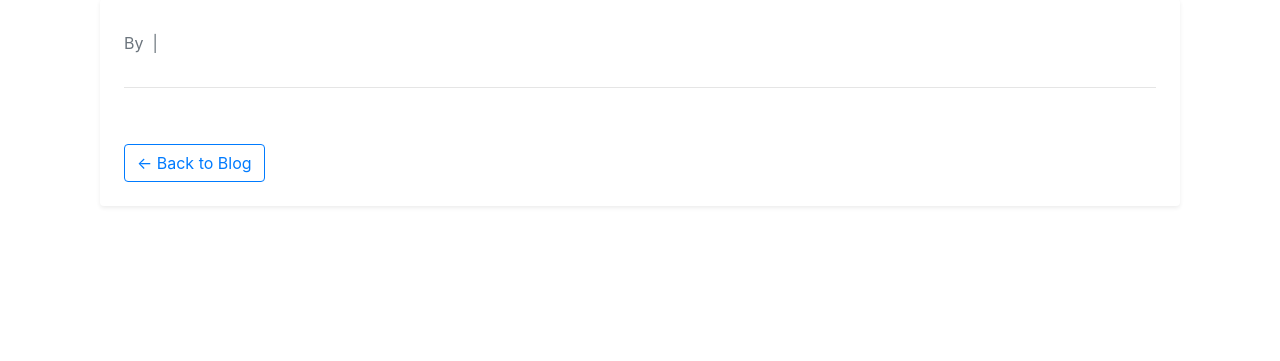
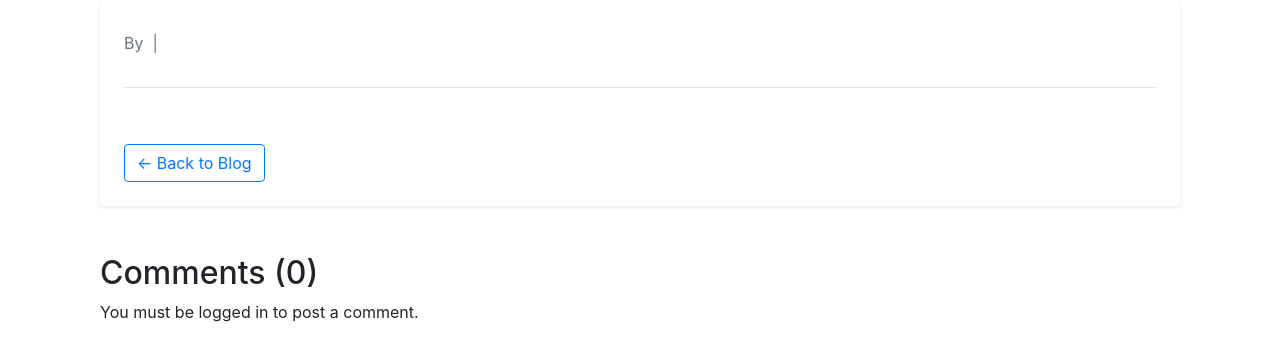
Before and after one commit to jenishkorat3/BlogAppDjango, a Django app: page /blog/1 in a window 1280 px wide. Shown: the part 153-514 px from the top of the page. Run offline with Django 5.2, Linux system fonts and the light colour scheme; data that the repository does not hold is empty; some libraries are stand-ins or nearby versions.

Commit message:
[ADD] blogapp: added comments

```diff
--- a/home/blog/admin.py
+++ b/home/blog/admin.py
@@ -1,5 +1,5 @@
 from django.contrib import admin
-from .models import Post
+from .models import Post, BlogComment
 
 # Register your models here.
-admin.site.register(Post)
+admin.site.register((Post, BlogComment))
--- a/home/blog/urls.py
+++ b/home/blog/urls.py
@@ -18,6 +18,7 @@ from django.urls import path
 from . import views
 
 urlpatterns = [
+    path('blogComment/', views.postComment, name='blogComment'),
     path('', views.index, name='index'),
     path('<str:slug>', views.blogPost, name='blogPost'),
 ]
--- a/home/blog/views.py
+++ b/home/blog/views.py
@@ -1,5 +1,6 @@
-from django.shortcuts import render, HttpResponse
-from .models import Post
+from django.shortcuts import render, redirect
+from .models import BlogComment, Post
+from django.contrib import messages
 
 # Create your views here.
 def index(request):
@@ -8,4 +9,17 @@ def index(request):
 
 def blogPost(request, slug):
     post = Post.objects.filter(slug=slug).first()
-    return render(request, 'blog/post.html', {'post': post})
+    comments = BlogComment.objects.filter(post=post).order_by('-timestamp')
+    return render(request, 'blog/post.html', {'post': post, 'comments': comments, 'user': request.user})
+
+def postComment(request):
+    if request.method == "POST":
+        comment = request.POST.get('comment')
+        user = request.user
+        postSno = request.POST.get('postSno')
+        post = Post.objects.filter(sno=postSno).first()
+        if post:
+            comment = BlogComment(comment=comment, user=user, post=post)
+            comment.save()
+            messages.success(request, "Your comment has been posted successfully")
+    return redirect("blogPost", slug=post.slug)
--- a/home/home/settings.py
+++ b/home/home/settings.py
@@ -37,6 +37,7 @@ INSTALLED_APPS = [
     'django.contrib.sessions',
     'django.contrib.messages',
     'django.contrib.staticfiles',
+    'django.contrib.humanize',
     'blog.apps.BlogConfig',
     'bloghome.apps.BloghomeConfig',
 ]
@@ -118,6 +119,10 @@ USE_TZ = True
 
 STATIC_URL = 'static/'
 
+STATICFILES_DIRS = [
+    BASE_DIR / "static",
+]
+
 # Default primary key field type
 # https://docs.djangoproject.com/en/5.2/ref/settings/#default-auto-field
 
--- a/home/templates/blog/post.html
+++ b/home/templates/blog/post.html
@@ -21,4 +21,35 @@
         </div>
     </article>
 </div>
+
+{% load static %}
+{% load humanize %}
+
+<div class="container">
+    <h2> Comments ({{ comments.count }})</h2>
+    {% if user.is_authenticated %}
+        <form action="{% url "blogComment" %}" method="post">
+            {% csrf_token %}
+            <div class="form-group">
+                <label for="exampleInputEmail1">Post Comment </label>
+                <input type="text" class="form-control" name="comment" placeholder="Enter comment here">
+            </div>
+            <input type="hidden" name="postSno" value="{{post.sno}}">
+            <button type="submit" class="btn btn-primary">Submit</button>
+        </form>
+    {% else %}
+        <p>You must be logged in to post a comment.</p>
+    {% endif %}
+    {% for comment in comments %}
+    <div class="row my-3">
+        <div class="col-md-1">
+            <img class="rounded mx-auto d-block w-100 border border-dark p-2" src="{% static 'user.png' %}"  alt="user">
+        </div>
+        <div class="col-md-11">
+            <b> @{{comment.user.username}} </b> {{comment.timestamp | naturaltime}}
+            <div> {{comment.comment}} </div>
+        </div>
+    </div>
+    {% endfor %}
+</div>
 {% endblock %}
```
Also changed, not shown: home/blog/models.py (+13 -0 lines), home/blog/migrations/0005_blogcomment.py (added), home/static/user.png (added).
